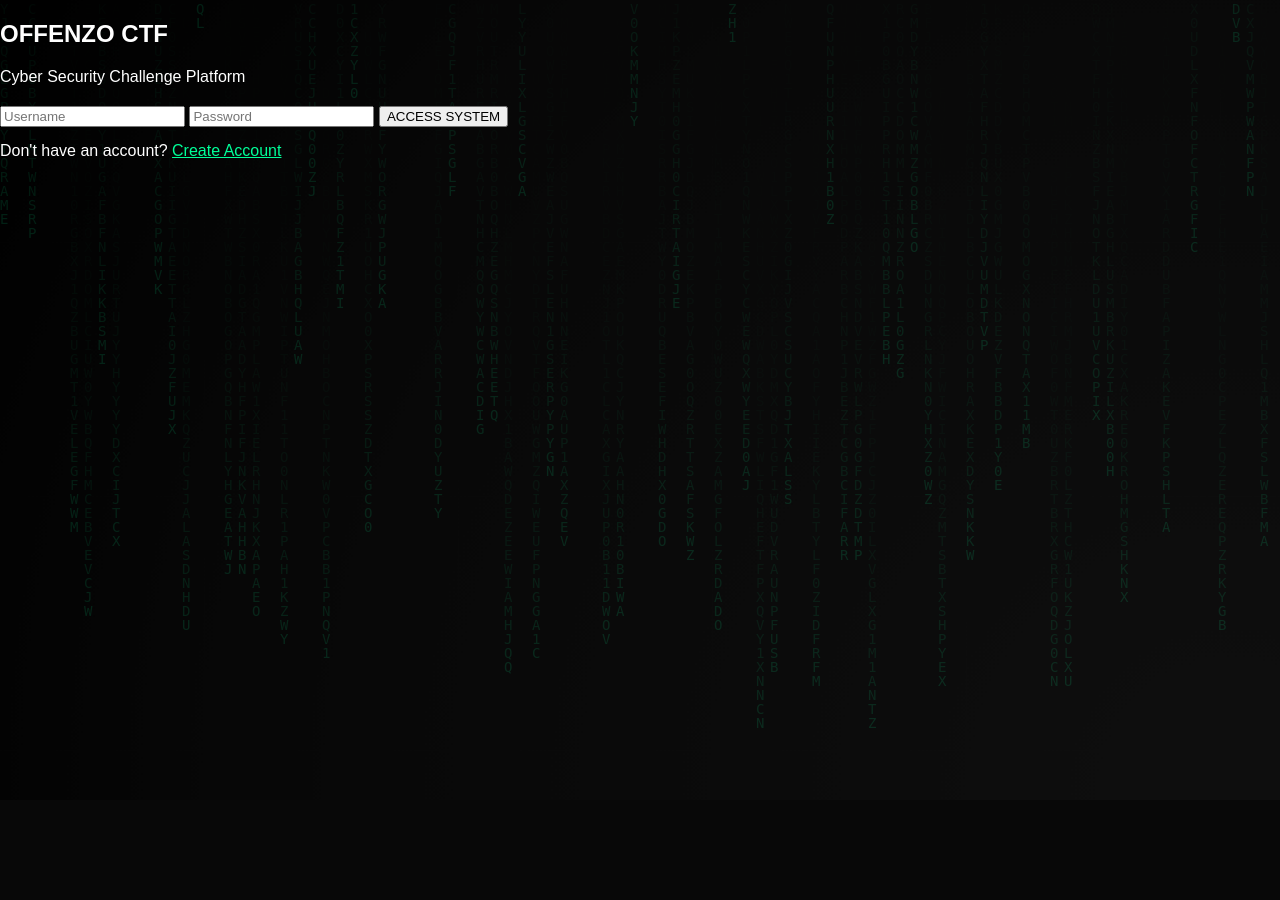
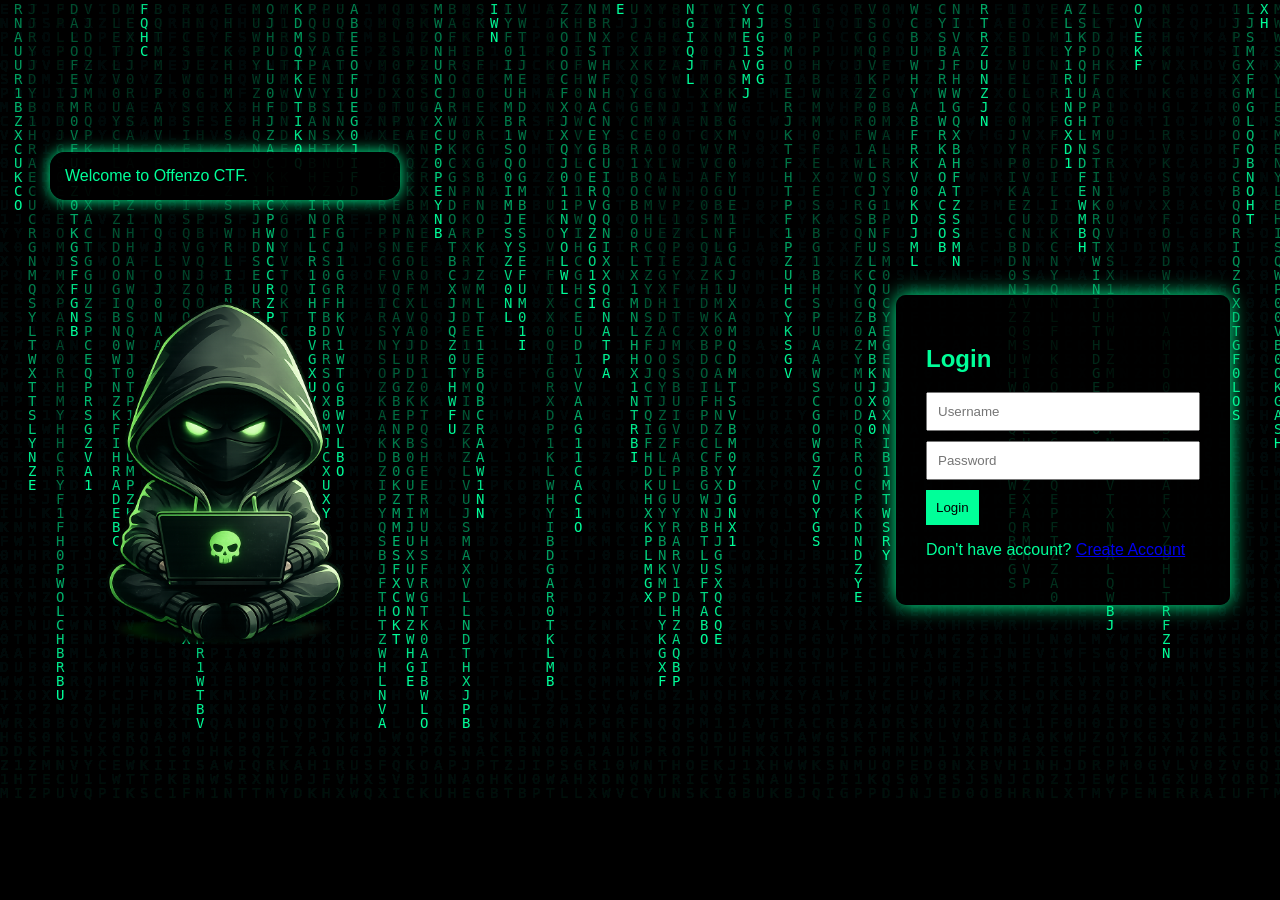
Before and after one commit to pavanmayamandiram-dotcom/ctf-web-challenge, a Flask app: template templates/login.html in a window 1280 px wide. Before the commit the page ends 728 px from the top, so only its background shows below. Run offline with Flask 3, Linux system fonts and the light colour scheme; the template is opened without the code that fills it, so the values that code supplies are empty.

Commit message:
final ctf platform

```diff
--- a/app.py
+++ b/app.py
@@ -1,108 +1,116 @@
-from flask import Flask, render_template, request, redirect, url_for, flash, make_response, session
+from flask import Flask, render_template, request, redirect, session, make_response
 from flask_sqlalchemy import SQLAlchemy
-from werkzeug.security import generate_password_hash, check_password_hash
 
 app = Flask(__name__)
-app.secret_key = "offenzo_secret_key"
+app.secret_key = "ultra_secret_key"
 
-# ---------------- DATABASE CONFIG ----------------
-app.config['SQLALCHEMY_DATABASE_URI'] = 'sqlite:///users.db'
+app.config['SQLALCHEMY_DATABASE_URI'] = 'sqlite:///ctf.db'
 app.config['SQLALCHEMY_TRACK_MODIFICATIONS'] = False
 
 db = SQLAlchemy(app)
 
-# ---------------- USER MODEL ----------------
+# ---------------- DATABASE ----------------
+
 class User(db.Model):
     id = db.Column(db.Integer, primary_key=True)
-    username = db.Column(db.String(150), unique=True, nullable=False)
-    password = db.Column(db.String(200), nullable=False)
+    username = db.Column(db.String(100), unique=True, nullable=False)
+    password = db.Column(db.String(100), nullable=False)
 
-# Create database
 with app.app_context():
     db.create_all()
 
-# ---------------- LOGIN ----------------
-@app.route("/", methods=["GET", "POST"])
+# ---------------- ROUTES ----------------
+
+@app.route("/")
+def home():
+    return redirect("/login")
+
+# -------- REGISTER --------
+
+@app.route("/register", methods=["GET", "POST"])
+def register():
+    if request.method == "POST":
+        username = request.form["username"]
+        password = request.form["password"]
+
+        if User.query.filter_by(username=username).first():
+            return "User already exists"
+
+        new_user = User(username=username, password=password)
+        db.session.add(new_user)
+        db.session.commit()
+        return redirect("/login")
+
+    return render_template("register.html")
+
+# -------- LOGIN --------
+
+@app.route("/login", methods=["GET", "POST"])
 def login():
     if request.method == "POST":
-        username = request.form.get("username")
-        password = request.form.get("password")
+        username = request.form["username"]
+        password = request.form["password"]
 
-        user = User.query.filter_by(username=username).first()
+        user = User.query.filter_by(username=username, password=password).first()
 
-        if user and check_password_hash(user.password, password):
-            session["user"] = username  # session protection
-
-            # Vulnerable cookie (for Game 1)
-            response = make_response(redirect(url_for("dashboard")))
-            response.set_cookie("role", "user")  # intentionally vulnerable
-            return response
+        if user:
+            session["user"] = username
+            return redirect("/dashboard")
         else:
-            flash("Invalid username or password")
+            return "Invalid username or password"
 
     return render_template("login.html")
 
-# ---------------- REGISTER ----------------
-@app.route("/register", methods=["GET", "POST"])
-def register():
-    if request.method == "POST":
-        username = request.form.get("username")
-        password = request.form.get("password")
+# -------- DASHBOARD --------
 
-        existing_user = User.query.filter_by(username=username).first()
-
-        if existing_user:
-            flash("Username already exists")
-        else:
-            hashed_password = generate_password_hash(password)
-            new_user = User(username=username, password=hashed_password)
-            db.session.add(new_user)
-            db.session.commit()
-            flash("Account created successfully!")
-            return redirect(url_for("login"))
-
-    return render_template("register.html")
-
-# ---------------- DASHBOARD ----------------
 @app.route("/dashboard")
 def dashboard():
     if "user" not in session:
-        return redirect(url_for("login"))
-    return render_template("dashboard.html")
+        return redirect("/login")
 
-# ---------------- GAME 1 ----------------
+    return render_template("dashboard.html", user=session["user"])
+
+# -------- GAME 1 (VULNERABLE) --------
+
 @app.route("/game1")
 def game1():
     if "user" not in session:
-        return redirect(url_for("login"))
+        return redirect("/login")
 
     role = request.cookies.get("role")
 
-    # Intentional vulnerability:
-    # We TRUST client-side cookie without verification
     if role == "admin":
-        return """
-        <div style='background:black; color:lime; padding:50px; text-align:center;'>
-            <h1>FLAG{broken_access_control}</h1>
-            <p>You escalated privileges successfully.</p>
-        </div>
-        """
+        return "FLAG{cookie_admin_access_success}"
     else:
-        return """
-        <div style='background:black; color:red; padding:50px; text-align:center;'>
-            <h2>Access Denied. Admins Only.</h2>
-            <p>Current role: user</p>
-        </div>
-        """
+        response = make_response(render_template("game1.html"))
+        response.set_cookie("role", "guest")
+        return response
 
-# ---------------- LOGOUT ----------------
-@app.route("/logout")
-def logout():
-    session.pop("user", None)
-    response = make_response(redirect(url_for("login")))
-    response.set_cookie("role", "", expires=0)
-    return response
+# -------- OTHER GAMES --------
 
-# ---------------- RUN APP ----------------
+@app.route("/game2")
+def game2():
+    return render_template("game2.html")
+
+@app.route("/game3")
+def game3():
+    return render_template("game3.html")
+
+@app.route("/game4")
+def game4():
+    return render_template("game4.html")
+
+@app.route("/game5")
+def game5():
+    return render_template("game5.html")
+
+@app.route("/game6")
+def game6():
+    return render_template("game6.html")
+
+@app.route("/game7")
+def game7():
+    return render_template("game7.html")
+
 if __name__ == "__main__":
-    app.run(debug=True)
+    app.run()
--- a/static/css/style.css
+++ b/static/css/style.css
@@ -1,150 +1,55 @@
-/* ===== MATRIX CANVAS ===== */
+body {
+    margin: 0;
+    font-family: Arial, sans-serif;
+    background: black;
+    color: #00ff99;
+    overflow: hidden;
+}
+
 #matrixCanvas {
     position: fixed;
     top: 0;
     left: 0;
-    z-index: -3;
-    opacity: 0.12; /* subtle */
+    z-index: -1;
 }
 
-/* ===== BODY ===== */
-body {
-    margin: 0;
-    padding: 0;
-    font-family: Arial, sans-serif;
-    background: #000;
-    overflow: hidden;
-    color: white;
+.container {
+    display: flex;
+    justify-content: space-between;
+    align-items: center;
+    height: 100vh;
+    padding: 50px;
 }
 
-/* ===== DARK GRADIENT LAYER ===== */
-body::before {
-    content: "";
-    position: fixed;
-    width: 200%;
-    height: 200%;
-    background: radial-gradient(circle at center, #111 0%, #0a0a0a 60%, #000 100%);
-    animation: backgroundMove 20s linear infinite;
-    z-index: -4;
+.login-box, .dashboard-box {
+    background: rgba(0,0,0,0.8);
+    padding: 30px;
+    border-radius: 10px;
+    box-shadow: 0 0 20px #00ff99;
 }
 
-@keyframes backgroundMove {
-    0% { transform: translate(0,0); }
-    50% { transform: translate(-3%, -3%); }
-    100% { transform: translate(0,0); }
+input {
+    display: block;
+    margin: 10px 0;
+    padding: 10px;
+    width: 250px;
 }
 
-/* ===== Layout ===== */
-.cinema-container {
-    display: flex;
-    height: 100vh;
-    width: 100%;
-}
-
-/* ===== Left Side ===== */
-.left-side {
-    width: 55%;
-    display: flex;
-    align-items: center;
-    justify-content: center;
-    position: relative;
-}
-
-.hacker-wrapper {
-    position: relative;
+button {
+    background: #00ff99;
+    border: none;
+    padding: 10px;
+    cursor: pointer;
 }
 
 .hacker-img {
-    max-width: 450px;
-    animation: float 4s ease-in-out infinite;
+    width: 350px;
 }
 
-@keyframes float {
-    0% { transform: translateY(0px); }
-    50% { transform: translateY(-10px); }
-    100% { transform: translateY(0px); }
-}
-
-/* ===== Speech Bubble ===== */
-.speech-bubble {
-    position: absolute;
-    top: 20px;
-    left: 260px;
+.speech {
     background: rgba(0,0,0,0.9);
-    border: 1px solid #00ff99;
-    color: #00ff99;
-    padding: 15px 20px;
+    padding: 15px;
     border-radius: 15px;
-    width: 260px;
-    font-size: 14px;
-    box-shadow: 0 0 20px #00ff99;
-}
-
-.speech-bubble::after {
-    content: '';
-    position: absolute;
-    bottom: -15px;
-    left: 30px;
-    border-width: 15px;
-    border-style: solid;
-    border-color: #00ff99 transparent transparent transparent;
-}
-
-/* ===== Right Side ===== */
-.right-side {
-    width: 45%;
-    display: flex;
-    align-items: center;
-    justify-content: center;
-}
-
-/* ===== Login Panel ===== */
-.login-panel {
-    background: rgba(0, 0, 0, 0.85);
-    padding: 40px;
-    border-radius: 10px;
-    box-shadow: 0 0 30px #00ff99;
-    width: 320px;
-    text-align: center;
-    color: #00ff99;
-}
-
-.login-panel h1 {
-    margin-bottom: 10px;
-}
-
-.login-panel p {
-    font-size: 14px;
     margin-bottom: 20px;
-    color: #ccc;
-}
-
-.login-panel input {
-    width: 100%;
-    padding: 10px;
-    margin-bottom: 15px;
-    background: #111;
-    border: 1px solid #00ff99;
-    color: #00ff99;
-    outline: none;
-}
-
-.login-panel input:focus {
-    box-shadow: 0 0 10px #00ff99;
-}
-
-.login-panel button {
-    width: 100%;
-    padding: 10px;
-    background: #00ff99;
-    border: none;
-    color: black;
-    font-weight: bold;
-    cursor: pointer;
-    transition: 0.3s;
-}
-
-.login-panel button:hover {
-    background: #00cc77;
     box-shadow: 0 0 15px #00ff99;
 }
--- a/templates/base.html
+++ b/templates/base.html
@@ -6,7 +6,6 @@
 </head>
 <body>
 
-<!-- Matrix Background -->
 <canvas id="matrixCanvas"></canvas>
 
 {% block content %}{% endblock %}
@@ -15,52 +14,35 @@
 const canvas = document.getElementById("matrixCanvas");
 const ctx = canvas.getContext("2d");
 
-function resizeCanvas() {
-    canvas.height = window.innerHeight;
-    canvas.width = window.innerWidth;
-}
-resizeCanvas();
-window.addEventListener("resize", resizeCanvas);
+canvas.height = window.innerHeight;
+canvas.width = window.innerWidth;
 
 const letters = "01ABCDEFGHIJKLMNOPQRSTUVWXYZ";
 const fontSize = 14;
-let columns;
-let drops;
+const columns = canvas.width / fontSize;
 
-function initMatrix() {
-    columns = Math.floor(canvas.width / fontSize);
-    drops = [];
-    for (let i = 0; i < columns; i++) {
-        drops[i] = 1;
-    }
-}
-initMatrix();
+const drops = [];
+for(let x = 0; x < columns; x++)
+    drops[x] = 1;
 
 function draw() {
-    ctx.fillStyle = "rgba(0, 0, 0, 0.08)";
+    ctx.fillStyle = "rgba(0, 0, 0, 0.05)";
     ctx.fillRect(0, 0, canvas.width, canvas.height);
 
     ctx.fillStyle = "#00ff99";
     ctx.font = fontSize + "px monospace";
 
-    for (let i = 0; i < drops.length; i++) {
+    for(let i = 0; i < drops.length; i++) {
         const text = letters.charAt(Math.floor(Math.random() * letters.length));
         ctx.fillText(text, i * fontSize, drops[i] * fontSize);
 
-        if (drops[i] * fontSize > canvas.height && Math.random() > 0.975) {
+        if(drops[i] * fontSize > canvas.height && Math.random() > 0.975)
             drops[i] = 0;
-        }
 
         drops[i]++;
     }
 }
-
 setInterval(draw, 60);
-
-window.addEventListener("resize", function () {
-    resizeCanvas();
-    initMatrix();
-});
 </script>
 
 </body>
--- a/templates/login.html
+++ b/templates/login.html
@@ -1,27 +1,23 @@
 {% extends "base.html" %}
+{% block content %}
+<div class="container">
 
-{% block content %}
+    <div>
+        <div class="speech">
+            Welcome to Offenzo CTF.
+        </div>
+        <img src="{{ url_for('static', filename='images/hacker.png') }}" class="hacker-img">
+    </div>
 
-<div class="login-box">
-    <h2>OFFENZO CTF</h2>
-    <p style="margin-bottom:20px;">Cyber Security Challenge Platform</p>
+    <div class="login-box">
+        <h2>Login</h2>
+        <form method="POST">
+            <input name="username" placeholder="Username" required>
+            <input name="password" type="password" placeholder="Password" required>
+            <button type="submit">Login</button>
+        </form>
+        <p>Don't have account? <a href="/register">Create Account</a></p>
+    </div>
 
-    {% with messages = get_flashed_messages() %}
-        {% if messages %}
-            <p style="color:red;">{{ messages[0] }}</p>
-        {% endif %}
-    {% endwith %}
-
-    <form method="POST">
-        <input type="text" name="username" placeholder="Username" required>
-        <input type="password" name="password" placeholder="Password" required>
-        <button type="submit">ACCESS SYSTEM</button>
-    </form>
-
-    <p style="margin-top:15px;">
-        Don't have an account?
-        <a href="/register" style="color:#00ff99;">Create Account</a>
-    </p>
 </div>
-
 {% endblock %}
```
Also changed, not shown: templates/dashboard.html (+14 -22 lines), templates/game1.html (added, +10 -0 lines), templates/register.html (+13 -0 lines), templates/game2.html (added), templates/game3.html (added), templates/game4.html (added), templates/game5.html (added), templates/game6.html (added), templates/game7.html (added).
